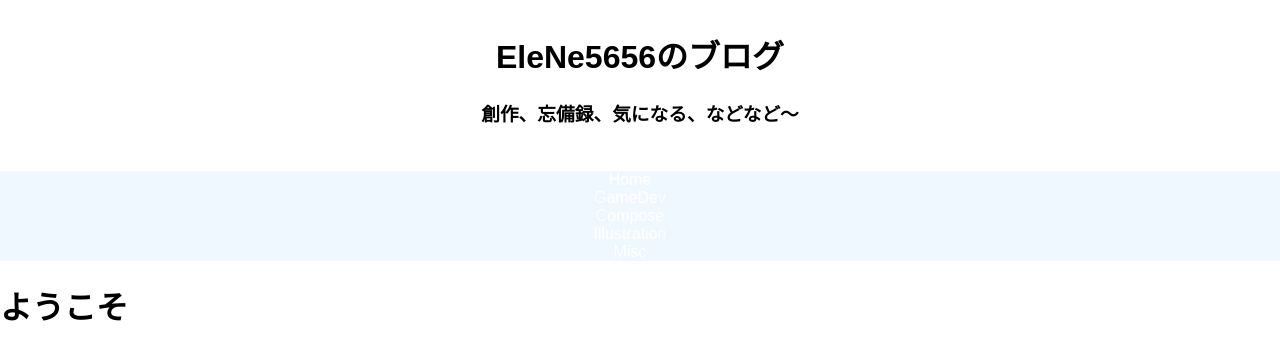
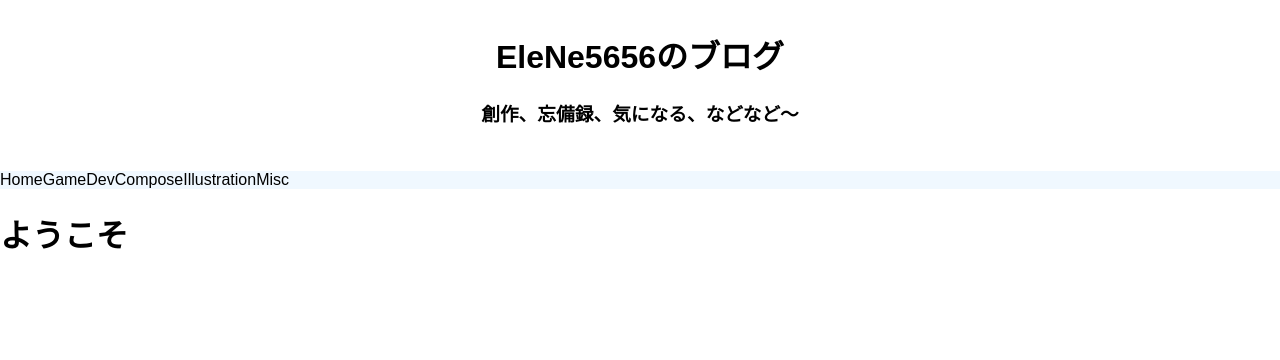
Before and after one commit to junya005/my-blogs, a Jekyll site: the page built from docs/index.html, in a window 1280 px wide. Shown: the top 360 px of the page. Built offline with Jekyll 4.4.1, drawn with Linux system fonts in a browser that asks for light colours.

Commit message:
main.sass を更新

```diff
--- a/docs/_sass/main.sass
+++ b/docs/_sass/main.sass
@@ -18,12 +18,11 @@
         list-style-type: none
         padding: 0
 
-    & ul
-        display: block
+        display: flex
         margin-right: 20px
 
     & ul li a
-        color: white
+        color: black
         text-decoration: none
 
     & ul li a:hover
```
